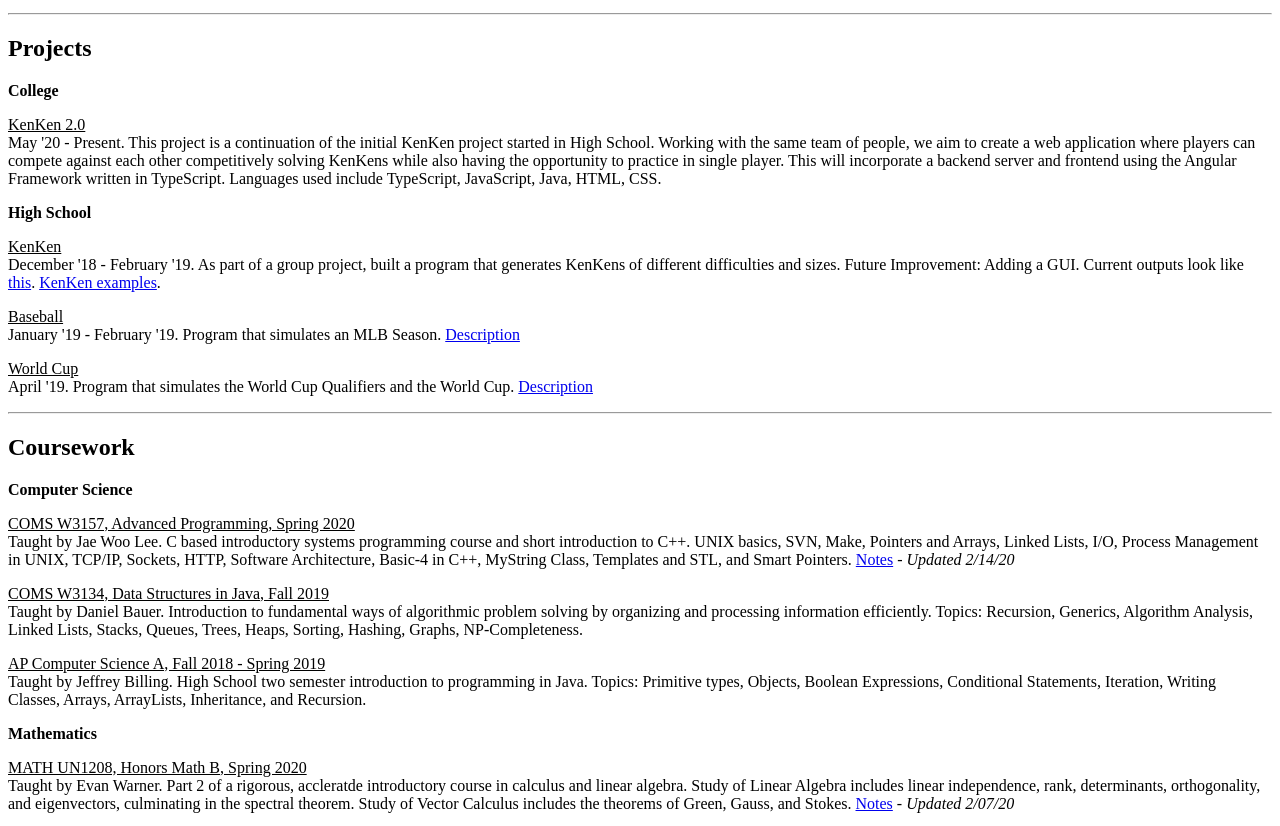
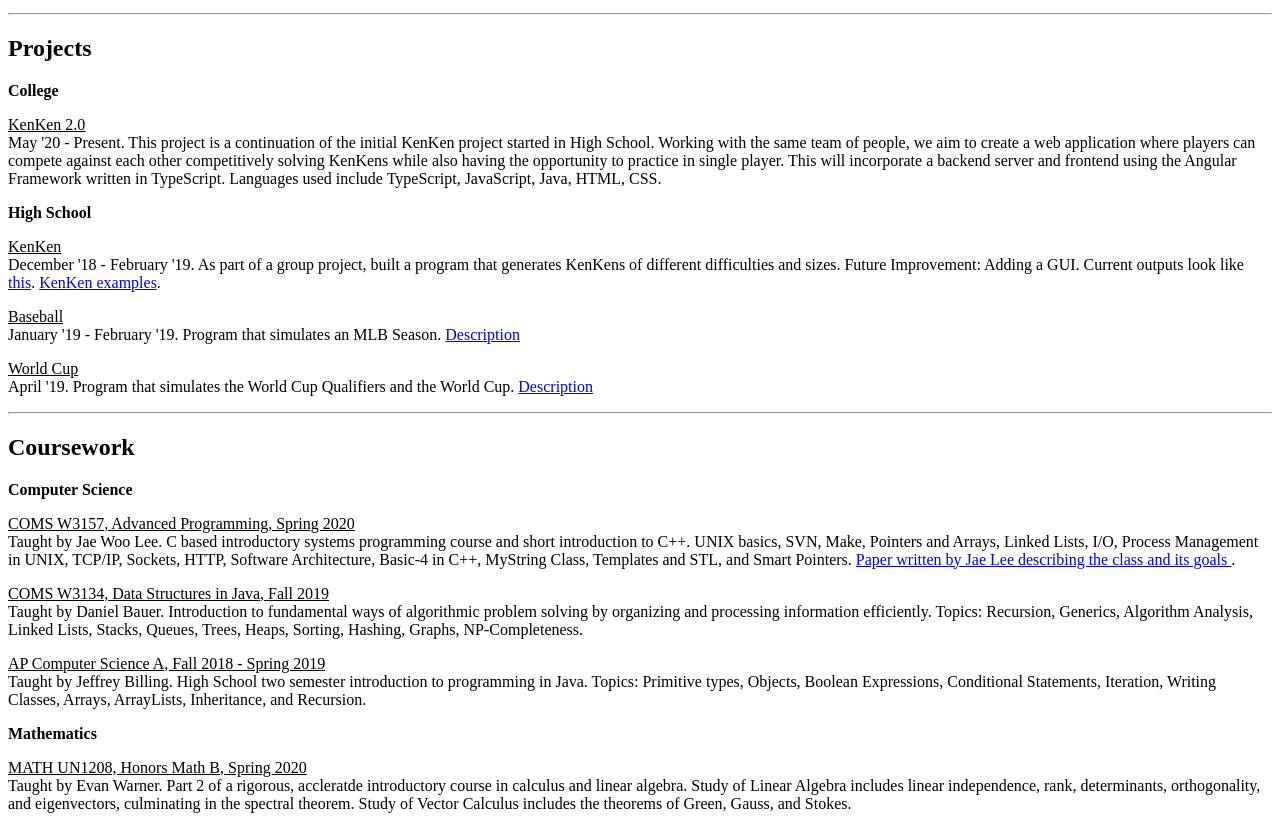
Before and after one commit to maturanamateo/maturanamateo.github.io, a plain HTML site: page index.html in a window 1280 px wide. Shown: the part 119-945 px from the top of the page. Drawn offline with Linux system fonts and the light colour scheme.

Commit message:
Update index.html

```diff
--- a/index.html
+++ b/index.html
@@ -29,7 +29,8 @@ April '19. Program that simulates the World Cup Qualifiers and the World Cup. <a
 <p><strong>Computer Science</strong></p>
 <p><u>COMS W3157, Advanced Programming, Spring 2020</u>
 <br>
-Taught by Jae Woo Lee. C based introductory systems programming course and short introduction to C++. UNIX basics, SVN, Make, Pointers and Arrays, Linked Lists, I/O, Process Management in UNIX, TCP/IP, Sockets, HTTP, Software Architecture, Basic-4 in C++, MyString Class, Templates and STL, and Smart Pointers. <a href = "https://maturanamateo.github.io/COMS3157_notes.txt">Notes</a> - <i> Updated 2/14/20 </i> </p>
+Taught by Jae Woo Lee. C based introductory systems programming course and short introduction to C++. UNIX basics, SVN, Make, Pointers and Arrays, Linked Lists, I/O, Process Management in UNIX, TCP/IP, Sockets, HTTP, Software Architecture, Basic-4 in C++, MyString Class, Templates and STL, and Smart Pointers.
+  <a href = "http://www.cs.columbia.edu/~jae/papers/3157-paper-v2.2-camera-final.pdf"> Paper written by Jae Lee describing the class and its goals </a>.</p>
 <p><u>COMS W3134, Data Structures in Java, Fall 2019</u>
 <br>
 Taught by Daniel Bauer. Introduction to fundamental ways of algorithmic problem solving by organizing and processing information efficiently. Topics: Recursion, Generics, Algorithm Analysis, Linked Lists, Stacks, Queues, Trees, Heaps, Sorting, Hashing, Graphs, NP-Completeness.</p>
@@ -39,7 +40,7 @@ Taught by Jeffrey Billing. High School two semester introduction to programming
 <p><strong>Mathematics</strong></p>
   <p><u>MATH UN1208, Honors Math B, Spring 2020</u>
     <br>
-    Taught by Evan Warner. Part 2 of a rigorous, accleratde introductory course in calculus and linear algebra. Study of Linear Algebra includes linear independence, rank, determinants, orthogonality, and eigenvectors, culminating in the spectral theorem. Study of Vector Calculus includes the theorems of Green, Gauss, and Stokes. <a href = "https://maturanamateo.github.io/MATH1208_notes.pdf">Notes</a> - <i> Updated 2/07/20 </i></p>
+    Taught by Evan Warner. Part 2 of a rigorous, accleratde introductory course in calculus and linear algebra. Study of Linear Algebra includes linear independence, rank, determinants, orthogonality, and eigenvectors, culminating in the spectral theorem. Study of Vector Calculus includes the theorems of Green, Gauss, and Stokes.</p>
 <p><u>MATH UN1207, Honors Math A, Fall 2019</u>
 <br>
 Taught by Evan Warner. Part 1 of a rigorous, accelerated introductory course in calculus and linear algebra from a theoretical perspective rather than applied. Topics: Introduction to mathematical arguments, single-variable calculus from an abstract perspective, and linear algebra with a view towards calculus in several variables. During this course, Professor Warner maintained a <a href = "http://www.math.columbia.edu/~warner/honorsmathA.html">website</a> with all assignments.
```
